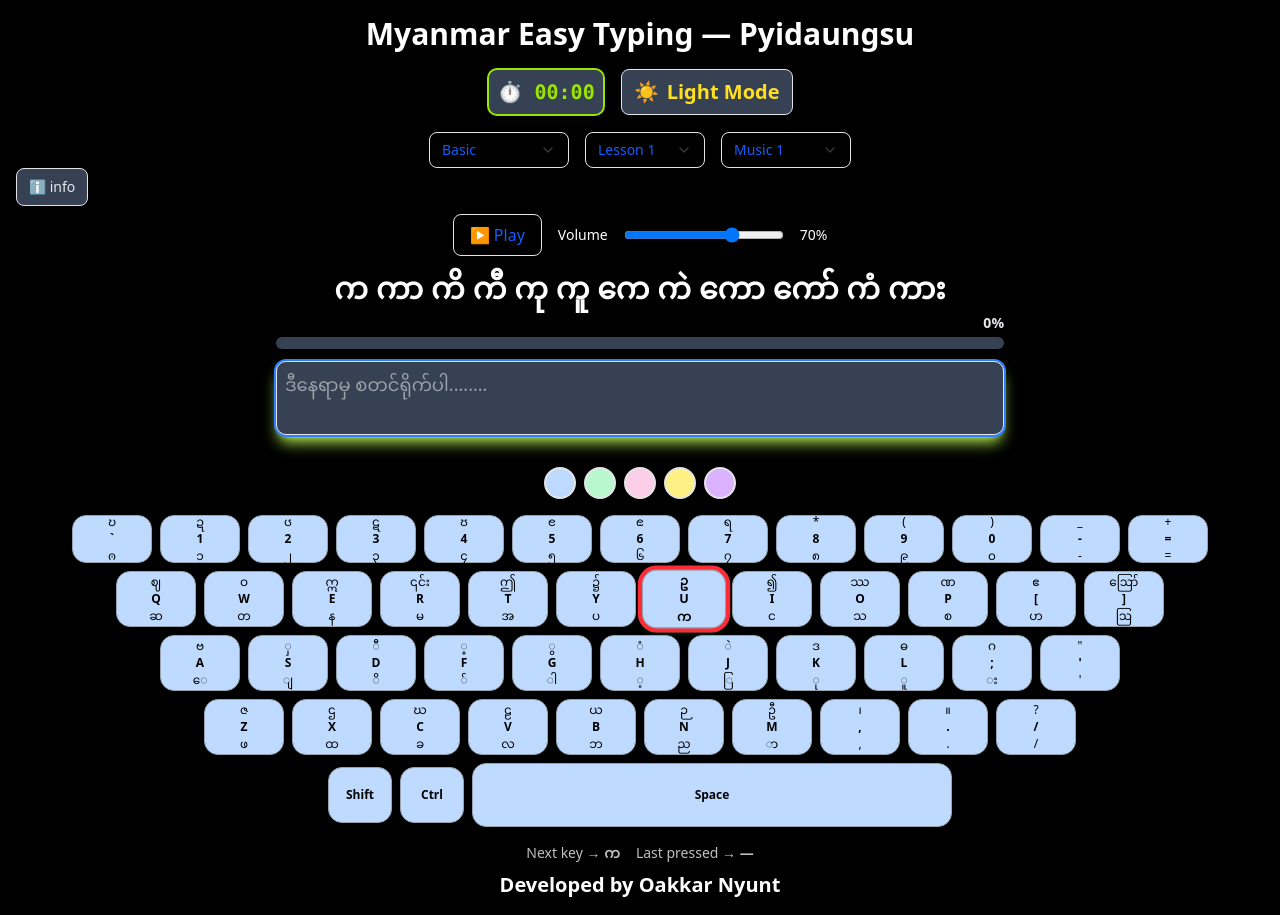
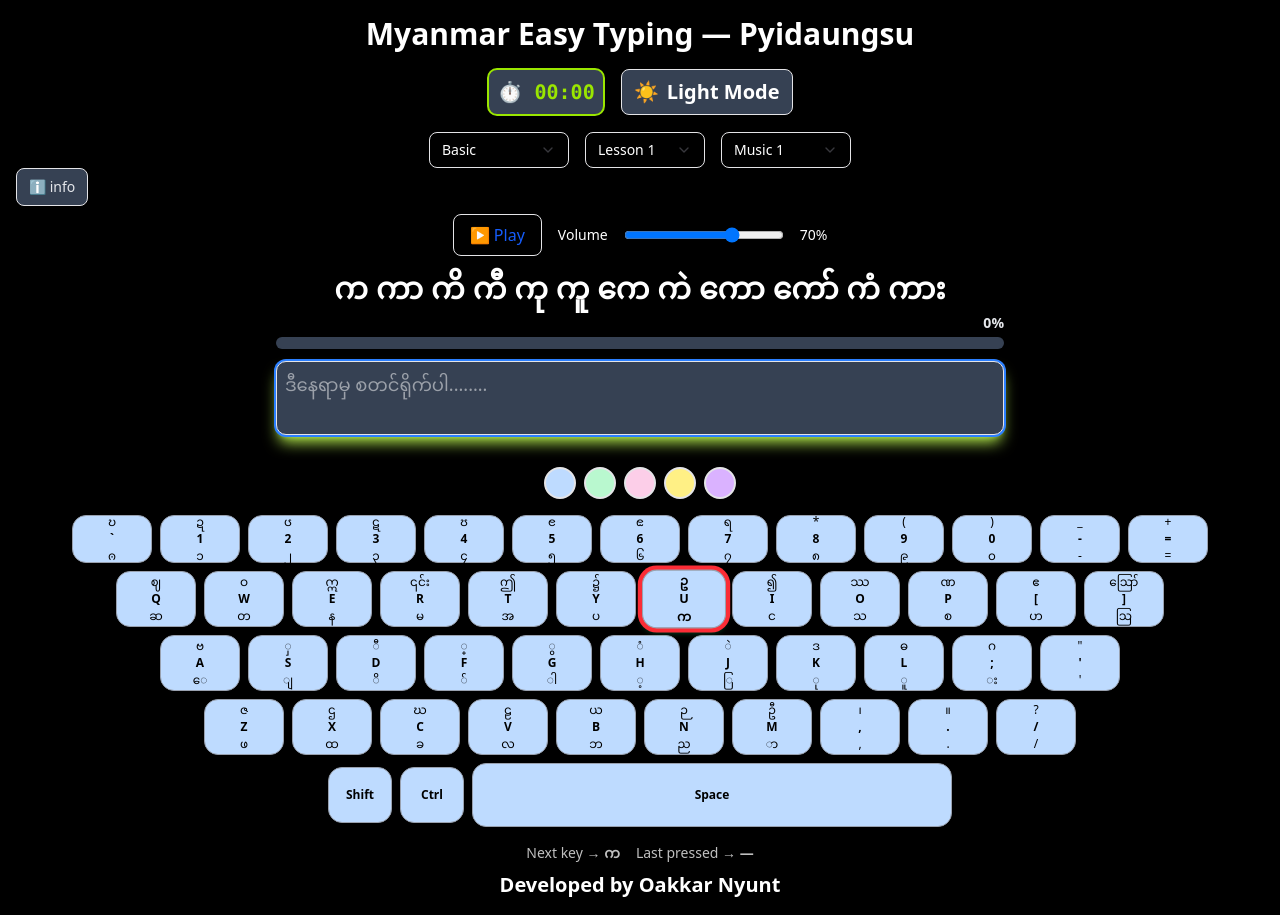
Before and after one commit to OakkarNyunt/MyanTyping, a React (Vite) app: page / in a window 1280 px wide. Built offline with nearby package versions, Linux system fonts and the light colour scheme.

Commit message:
fix text color

```diff
--- a/src/MyanmarTyping.tsx
+++ b/src/MyanmarTyping.tsx
@@ -473,7 +473,7 @@ const MyanmarTyping: React.FC = () => {
                   resetTimer();
                 }}
               >
-                <span className="text-blue-600 font-bold">Try Again</span>
+                <span className=" font-bold">Try Again</span>
               </Button>
 
               <Button
@@ -486,7 +486,7 @@ const MyanmarTyping: React.FC = () => {
                   if (next) setSelectedLesson(next);
                 }}
               >
-                <span className="text-blue-600 font-bold">Next Lesson →</span>
+                <span className="font-bold">Next Lesson →</span>
               </Button>
             </div>
           </div>
--- a/src/components/LessonControls.tsx
+++ b/src/components/LessonControls.tsx
@@ -76,8 +76,8 @@ const LessonControls: React.FC<LessonControlsProps> = ({
             className={clsx(
               "rounded-lg p-2 font-semibold transition-all duration-300 shadow-md",
               dark
-                ? "bg-gray-700 text-yellow-300 hover:bg-gray-600 hover:shadow-lg"
-                : "bg-blue-100 text-blue-800 hover:bg-blue-200 hover:shadow-lg"
+                ? "bg-gray-700 text-white hover:bg-gray-600 hover:shadow-lg"
+                : "bg-blue-100 text-black hover:bg-blue-200 hover:shadow-lg"
             )}
           >
             <div className="flex items-center space-x-2">
@@ -95,7 +95,7 @@ const LessonControls: React.FC<LessonControlsProps> = ({
       <div className="flex justify-center items-center flex-wrap gap-4">
         {/* LEVEL SELECT */}
         <Select value={level} onValueChange={setLevel}>
-          <SelectTrigger className="w-35 text-blue-600">
+          <SelectTrigger className="w-35">
             <SelectValue placeholder="Select Level" />
           </SelectTrigger>
           <SelectContent>
@@ -111,7 +111,7 @@ const LessonControls: React.FC<LessonControlsProps> = ({
 
         {/* LESSON SELECT */}
         <Select value={selectedLesson} onValueChange={setSelectedLesson}>
-          <SelectTrigger className="w-30 text-blue-600">
+          <SelectTrigger className="w-30">
             <SelectValue placeholder="Select Lesson" />
           </SelectTrigger>
           <SelectContent>
@@ -132,7 +132,7 @@ const LessonControls: React.FC<LessonControlsProps> = ({
           value={String(currentTrack)}
           onValueChange={(v) => setCurrentTrack(Number(v))}
         >
-          <SelectTrigger className="w-32.5 text-blue-600">
+          <SelectTrigger className="w-32.5">
             <SelectValue placeholder="Select Music" />
           </SelectTrigger>
           <SelectContent>
```
